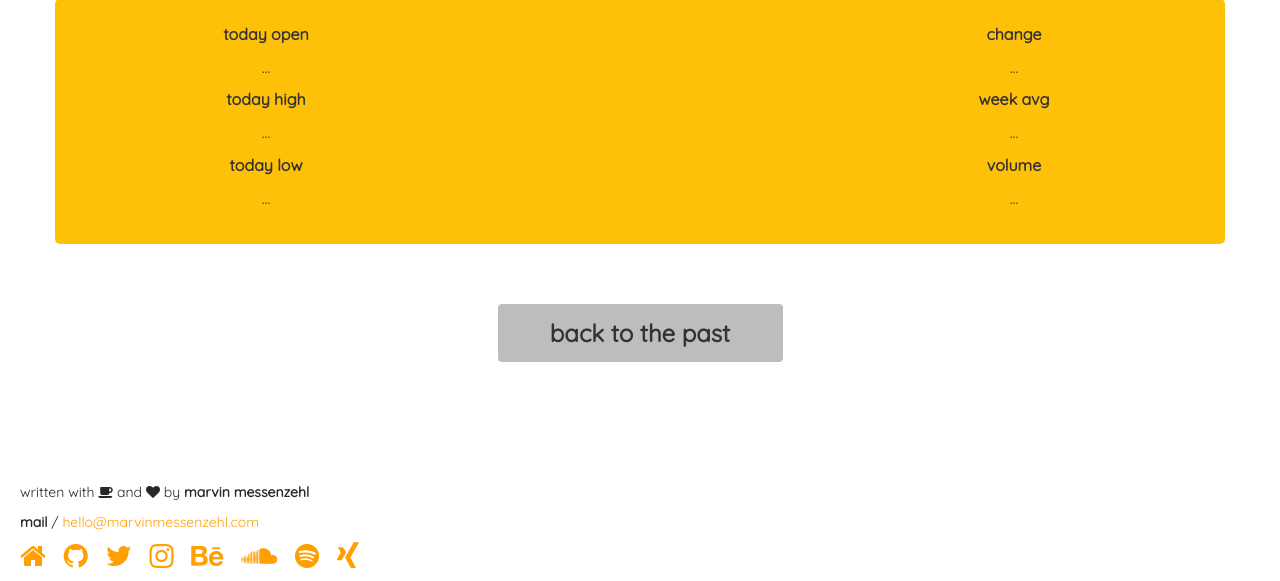
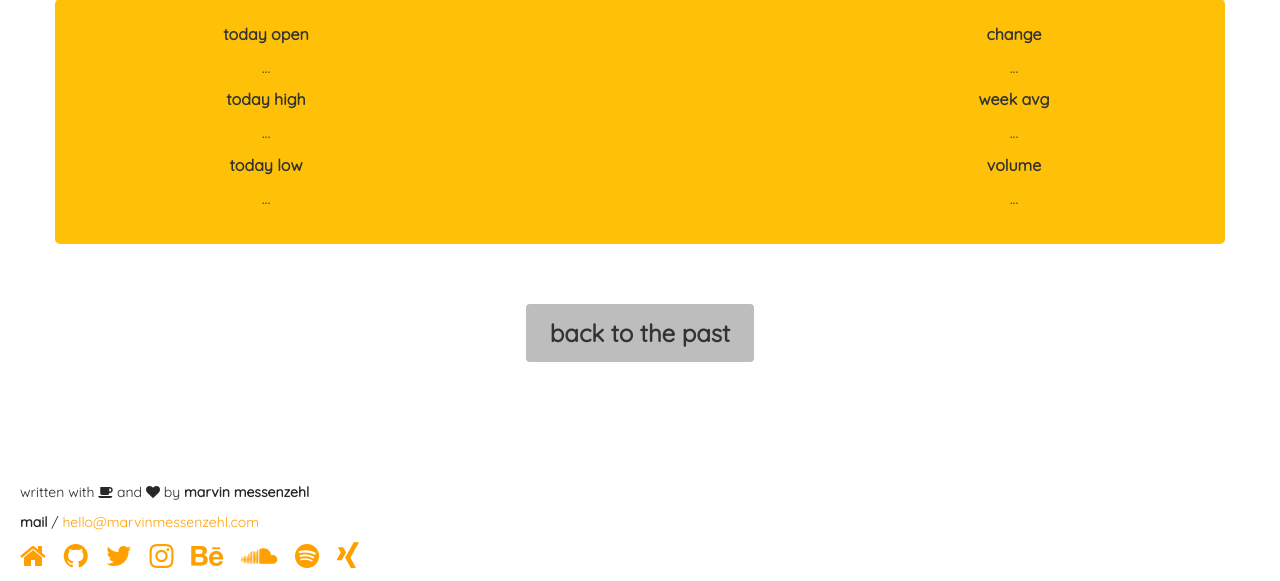
Before and after one commit to yOoMarvin/btccheck-web, a PHP site: page /index.html in a window 1280 px wide. Shown: the part 373-954 px from the top of the page. Run offline with PHP 8.4, Linux system fonts and the light colour scheme; some libraries are stand-ins or nearby versions.

Commit message:
Changed button style

```diff
--- a/master.css
+++ b/master.css
@@ -59,8 +59,7 @@ body {
 
 #btn-container .btn{
   margin-top: 60px;
-  width: 25%;
-  padding: 12px;
+  padding: 12px 24px 12px 24px;
   font-size: 24px;
   font-weight: bold;
   border: none;
```
